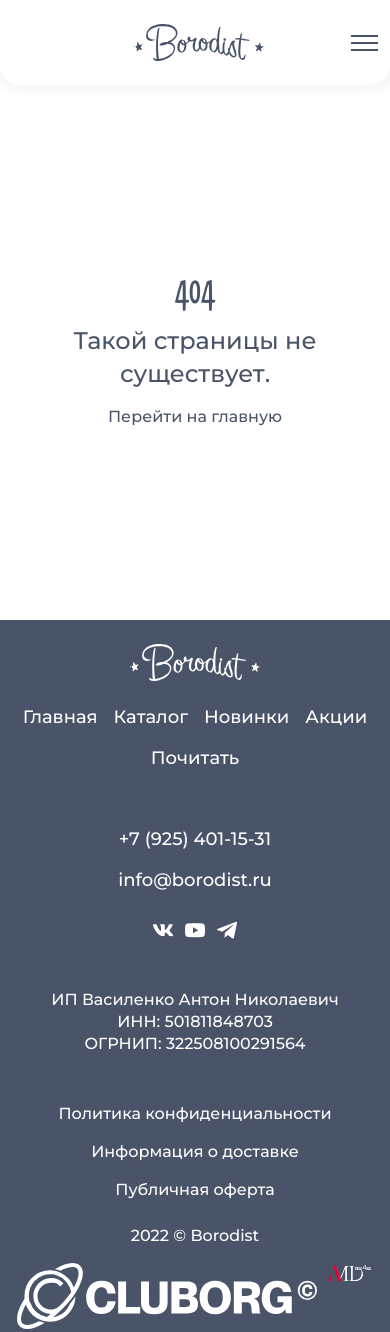
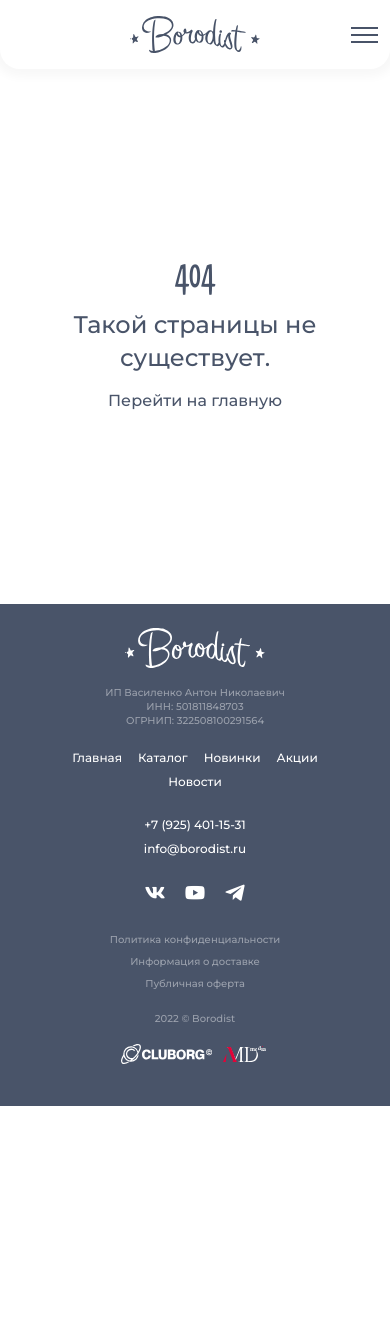
Before and after one commit to anri103/borodist.ru, a plain HTML site: page 404.html in a window 390 px wide. After the commit the page ends 1106 px from the top, so only its background shows below. Drawn offline with nearby package versions, Linux system fonts and the light colour scheme; files whose address does not match are found by name.

Commit message:
start fix content

```diff
--- a/404.html
+++ b/404.html
@@ -18,11 +18,11 @@
 <body>
 
     <!-- Фон -->
-    <div class="bg-img-main" style="background-image: url(img/fon.png);"></div>
+    <div class="bg-img-main d-none d-lg-block" style="background-image: url(img/fon.png);"></div>
 
     <!-- Шапка -->
-    <header class="header">
-        <div class="top-menu py-3 d-none d-md-block">
+    <header class="header pt-lg-4">
+        <div class="top-menu py-3 mb-3 d-none d-md-block">
             <div class="container">
                 <div class="row align-items-center">
 
@@ -60,10 +60,14 @@
                 </div>
             </div>
         </div>
-        <nav class="navbar navbar-expand-md py-4 py-md-2">
+        <nav class="navbar navbar-expand-md py-3 py-md-2">
             <div class="container">
-                <!-- Костыль, повторяющий размеры кнопки бургера, это нужно для того, чтобы логотип был по центру на мобиле -->
-                <div class="d-md-none" style="width: 34px; height: 29px;"></div>
+                <!-- Дубль кнопки-бургера без функционала для того, чтобы логотип был по центру на мобильном экране -->
+                <button class="navbar-toggler collapsed" type="button">
+                    <span class="icon-bar top-bar bg-transparent"></span>
+                    <span class="icon-bar middle-bar bg-transparent"></span>
+                    <span class="icon-bar bottom-bar bg-transparent"></span>
+                </button>
                 <a class="logo d-md-none" href="index.html">
                     <img src="img/logo.svg" alt="Mobile Logo">
                 </a>
@@ -89,10 +93,10 @@
                             <a href="promotion.html" class="nav-link">Акции</a>
                         </li>
                         <li class="nav-item">
-                            <a href="blog.html" class="nav-link">Почитать</a>
+                            <a href="blog.html" class="nav-link">Новости</a>
                         </li>
                     </ul>
-                    <ul class="navbar-button justify-content-center mt-3 d-md-none">
+                    <ul class="navbar-button justify-content-center mt-3 mb-2 d-md-none">
                         <li class="nav-item">
                             <a class="btn btn-secondary btn-icon me-1" href="cart.html">
                                 <span class="icon icon-cart"></span>
@@ -136,85 +140,117 @@
     <!-- Футер -->
     <footer class="footer bg-color-gray color-white">
         <div class="container">
-            <div class="row gy-4">
+            <div class="row">
 
-                <div class="col-md-4 col-lg-2 order-md-2">
-                    <div class="d-flex d-md-none justify-content-center justify-content-md-start mb-3">
+                <div class="col-md-2 col-lg-2 order-md-2">
+
+                    <div class="footer-widget d-flex d-md-none justify-content-center justify-content-md-start">
                         <img class="logo" src="img/logo-white.svg" alt="">
                     </div>
-                    <ul class="nav flex-row flex-md-column justify-content-center mb-3">
+
+                    <div class="footer-widget d-md-none text-center color-light-gray">
+                        <p class="footer-inn">ИП Василенко Антон Николаевич<br>
+                            ИНН: 501811848703<br>
+                            ОГРНИП: 322508100291564
+                        </p>
+                    </div>
+
+                    <div class="footer-widget">
+                        <ul class="footer-main-menu nav flex-row flex-md-column justify-content-center px-5 px-md-0">
                             <li class="nav-item">
-                            <a class="nav-link fz-20 px-2 px-lg-0" href="index.html">Главная</a>
+                                <a class="nav-link px-2 px-lg-0" href="index.html">Главная</a>
                             </li>
                             <li class="nav-item">
-                            <a class="nav-link fz-20 px-2 px-lg-0" href="shop.html">Каталог</a>
+                                <a class="nav-link px-2 px-lg-0" href="shop.html">Каталог</a>
                             </li>
                             <li class="nav-item">
-                            <a class="nav-link fz-20 px-2 px-lg-0" href="shop.html">Новинки</a>
+                                <a class="nav-link px-2 px-lg-0" href="shop.html">Новинки</a>
                             </li>
                             <li class="nav-item">
-                            <a class="nav-link fz-20 px-2 px-lg-0" href="shop.html">Акции</a>
+                                <a class="nav-link px-2 px-lg-0" href="promotion.html">Акции</a>
                             </li>
                             <li class="nav-item">
-                            <a class="nav-link fz-20 px-2 px-lg-0" href="blog.html">Почитать</a>
+                                <a class="nav-link px-2 px-lg-0" href="blog.html">Новости</a>
                             </li>
                         </ul>
                     </div>
 
-                <div class="col-md-4 col-lg-3 order-md-3">
-                    <ul class="nav flex-column align-items-center align-items-md-start mb-3">
+                </div>
+
+                <div class="col-md-3 col-lg-3 order-md-3">
+
+                    <div class="footer-widget">
+                        <div class="footer-widget-title d-none d-md-block">
+                            <p class="mb-1 mb-lg-3">Контакты</p>
+                        </div>
+                        <ul class="footer-contacts nav flex-column align-items-center align-items-md-start">
                             <li class="nav-item">
-                            <a class="nav-link fz-20" href="tel:+79254011531">+7 (925) 401-15-31</a>
+                                <a class="nav-link" href="tel:+79254011531">+7 (925) 401-15-31</a>
                             </li>
                             <li class="nav-item">
-                            <a class="nav-link fz-20" href="mailto:info@borodist.ru">info@borodist.ru</a>
+                                <a class="nav-link" href="mailto:info@borodist.ru">info@borodist.ru</a>
                             </li>
                         </ul>
-                    <ul class="list-inline d-flex justify-content-center justify-content-md-start mb-3">
+                    </div>
+
+                    <div class="footer-widget">
+                        <ul class="footer-socials list-inline d-flex justify-content-center justify-content-md-start">
                             <li class="list-inline-item">
-                            <a class="fz-32" href="#">
+                                <a class="" href="#">
                                     <i class="bx bxl-vk"></i>
                                 </a>
                             </li>
                             <li class="list-inline-item">
-                            <a class="fz-32" href="#">
+                                <a class="" href="#">
                                     <i class="bx bxl-youtube"></i>
                                 </a>
                             </li>
                             <li class="list-inline-item">
-                            <a class="fz-32" href="#">
+                                <a class="" href="#">
                                     <i class="bx bxl-telegram"></i>
                                 </a>
                             </li>
                         </ul>
                     </div>
 
-                <div class="col-md-4 col-lg-3 order-md-4">
-                    <div class="text-center text-md-start">
-                        <p class="fw-medium">ИП Василенко Антон Николаевич<br>
+                </div>
+
+                <div class="col-md-3 col-lg-3 order-md-4 d-none d-md-block">
+
+                    <div class="footer-widget d-none d-md-block">
+                        <p class="footer-inn">ИП Василенко Антон Николаевич<br>
                             ИНН: 501811848703<br>
                             ОГРНИП: 322508100291564
                         </p>
                     </div>
-                    <ul class="list-inline d-none d-md-flex justify-content-center justify-content-md-start mb-3 developer-labels">
+
+                    <div class="footer-widget">
+                        <ul
+                            class="developer-labels d-none d-md-flex list-inline justify-content-center justify-content-md-start">
                             <li class="list-inline-item">
                                 <a class="hover-opacity" href="#">
-                                <img class="w-100" src="img/logo-cluborg-white.svg" alt="cluborg">
+                                    <img src="img/logo-cluborg-white.svg" alt="cluborg">
                                 </a>
                             </li>
                             <li class="list-inline-item">
                                 <a class="hover-opacity" href="#">
-                                <img class="w-100" src="img/logo-amd.svg" alt="amd">
+                                    <img src="img/logo-amd.svg" alt="amd">
                                 </a>
                             </li>
                         </ul>
                     </div>
 
+                </div>
+
                 <div class="col-md-4 col-lg-4 order-md-1">
-                    <div class="d-none d-md-flex justify-content-center justify-content-md-start mb-3">
+
+                    <div class="footer-widget d-none d-md-flex justify-content-center justify-content-md-start">
                         <img class="logo" src="img/logo-white.svg" alt="">
                     </div>
-                    <ul class="nav flex-column align-items-center align-items-md-start mb-3">
+
+                    <div class="footer-widget">
+                        <ul
+                            class="footer-law-menu nav flex-column align-items-center align-items-md-start text-center text-md-start">
                             <li class="nav-item">
                                 <a class="nav-link" href="policy.html">Политика конфиденциальности</a>
                             </li>
@@ -225,21 +261,28 @@
                                 <a class="nav-link" href="policy.html">Публичная оферта</a>
                             </li>
                         </ul>
-                    <div class="text-center text-md-start">
-                        <p>2022 © Borodist</p>
                     </div>
-                    <ul class="list-inline d-flex d-md-none justify-content-center justify-content-md-start mb-3 developer-labels">
+
+                    <div class="footer-widget text-center text-md-start">
+                        <p class="copyright">2022 © Borodist</p>
+                    </div>
+
+                    <div class="footer-widget">
+                        <ul
+                            class="developer-labels d-flex d-md-none list-inline justify-content-center justify-content-md-start">
                             <li class="list-inline-item">
                                 <a class="hover-opacity" href="#">
-                                <img class="w-100" src="img/logo-cluborg-white.svg" alt="cluborg">
+                                    <img src="img/logo-cluborg-white.svg" alt="cluborg">
                                 </a>
                             </li>
                             <li class="list-inline-item">
                                 <a class="hover-opacity" href="#">
-                                <img class="w-100" src="img/logo-amd.svg" alt="amd">
+                                    <img src="img/logo-amd.svg" alt="amd">
                                 </a>
                             </li>
                         </ul>
+                    </div>
+
                 </div>
 
             </div>
```
Lines whose indentation alone changed are shown as unchanged.
